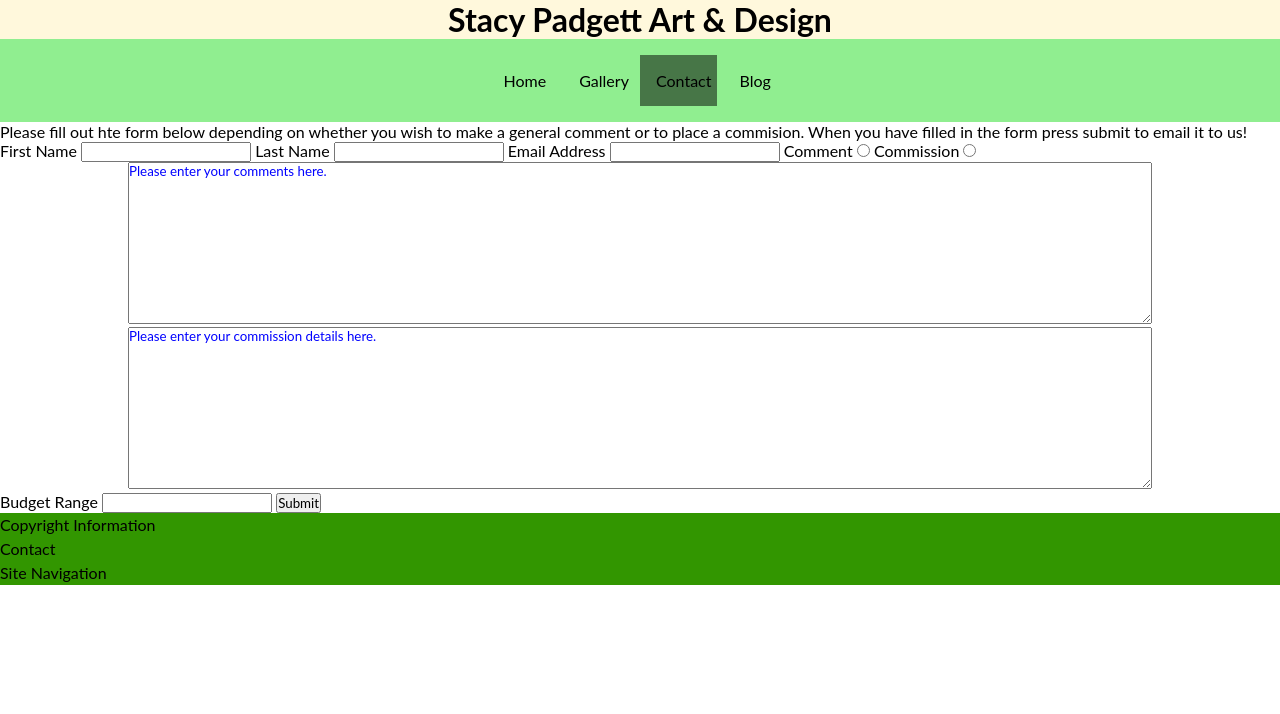
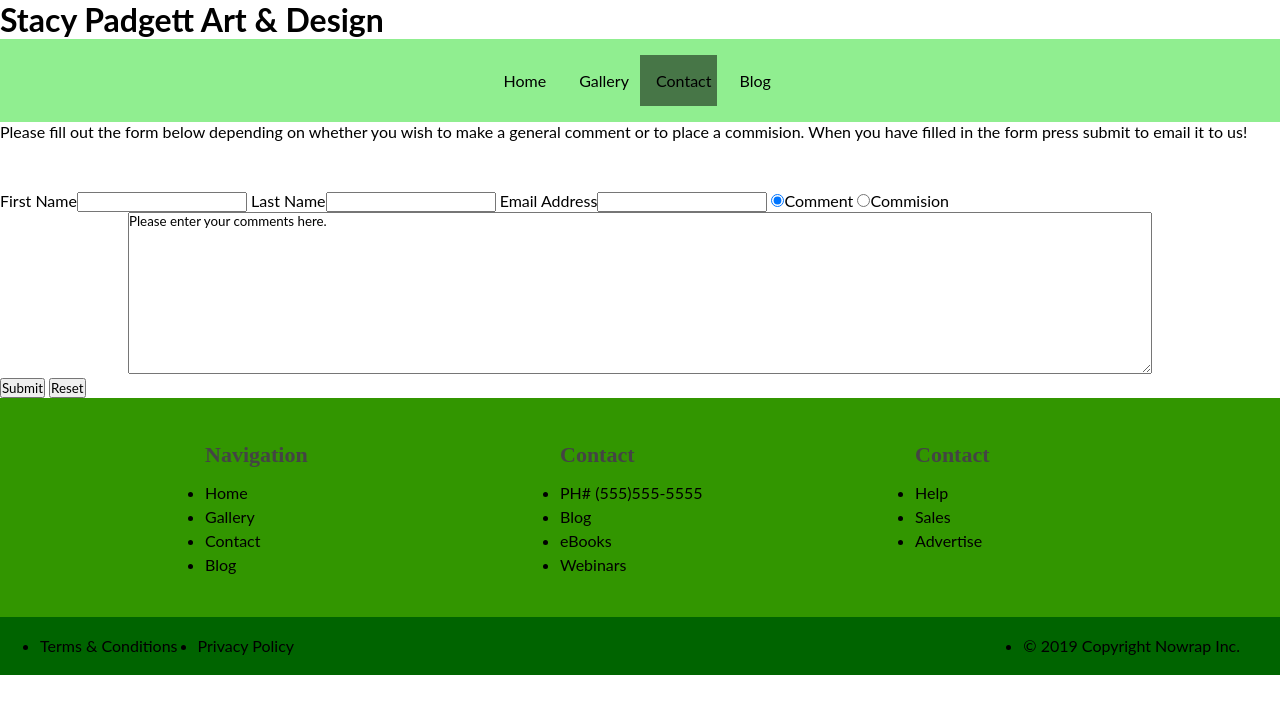
Before and after one commit to DeaconOrlov/StacyPadgettArt-Design, a plain HTML site: page contact.html in a window 1280 px wide. Drawn offline with Linux system fonts and the light colour scheme.

Commit message:
add email validation to form, add footer to all pages cleanup styling

```diff
--- a/contact.html
+++ b/contact.html
@@ -19,31 +19,64 @@
             <li> <a href="blog.html">Blog</a></li>
         </ul>
     </nav>
-    <p>Please fill out hte form below depending on whether you wish to make a general comment or to place a commision.  When you have filled in the form press submit to email it to us!</p>
-    <div class="contactForm">
-        <form>
-            <label for="fName">First Name</label>
-              <input type="text" id="fName" name="fName">
-            <label for="lName" >Last Name</label>
-              <input type="text" id="lName" name="lName">
-            <label for="eAddress">Email Address</label>
-              <input type="text" id="eAddress" name="eAddress">
-            <label for="rComment">Comment</label>
-              <input type="radio" id="rComment" name="rComment">
-            <label for="rCommission">Commission</label>
-              <input type="radio" id="rCommision" name="rCommission">
+    <p id="formInstruction">Please fill out the form below depending on whether you wish to make a general comment or to place a commision.  When you have filled in the form press submit to email it to us!</p>
+    <div class="contact">
+        <form name="contactForm">
+            <label for="fName">First Name<input type="text" id="fName" name="fName"></label>
+            <label for="lName" >Last Name<input type="text" id="lName" name="lName"></label>
+            <label for="eAddress">Email Address<input type="text" id="eAddress" name="eAddress"></label>
+            <label><input name="commentType" id="rcomment" type="radio" checked="checked">Comment</label>
+            <label><input name="commentType" id="rCommission" type="radio">Commision</label>
             <textarea name="commentsBody" rows="10" columns="10">Please enter your comments here.</textarea>
-            <textarea name="commissionBody" rows="10" columns="10">Please enter your commission details here.</textarea>
-            <label for="budget">Budget Range</label>
-              <input type="text" id="budget" name="budget">
-            <input type="submit">
+            <div id="commissionField">
+              <textarea name="commissionBody" rows="10" columns="10">Please enter your commission details here.</textarea>
+              <label for="budget">Budget Range<input type="text" id="budget" name="budget"></label>
+            </div>
+            <input type="submit" onclick="ValidateEmail(document.contactForm.eAddress)">
+            <input type="reset">
         </form>
     </div>
     <script src="js/scripts.js"></script>
 </body>
+<div class="container"></div>
 <footer>
-   <p>Copyright Information</p>
-   <p>Contact</p>
-   <p>Site Navigation</p>
+    <!-- Footer main -->
+    <section class="footMain">
+        <div class="footMain-item">
+            <h2 class="footTitle">Navigation</h2>
+            <ul>
+                <li><a href="index.html">Home</a></li>
+                <li><a href="gallery.html">Gallery</a></li>
+                <li><a href="contact.html">Contact</a></li>
+                <li><a href="blog.html">Blog</a></li>
+            </ul>
+        </div>
+        <div class="footMain-item">
+            <h2 class="footTitle">Contact</h2>
+            <ul>
+                <li>PH# (555)555-5555</a></li>
+                <li><a href="#">Blog</a></li>
+                <li><a href="#">eBooks</a></li>
+                <li><a href="#">Webinars</a></li>
+            </ul>
+        </div>
+        <div class="footMain-item">
+            <h2 class="footTitle">Contact</h2>
+            <ul>
+                <li><a href="#">Help</a></li>
+                <li><a href="#">Sales</a></li>
+                <li><a href="#">Advertise</a></li>
+            </ul>
+        </div>
+    </section>
+
+    <!-- Footer legal -->
+    <section class="footLegal">
+        <ul class="footLegal-list">
+            <li><a href="#">Terms &amp; Conditions</a></li>
+            <li><a href="#">Privacy Policy</a></li>
+            <li>&copy; 2019 Copyright Nowrap Inc.</li>
+        </ul>
+    </section>
 </footer>
 </html>
--- a/css/styles.css
+++ b/css/styles.css
@@ -6,6 +6,23 @@
     padding: 0;
   }
 
+#titleBar {
+  display: flex;
+  background-color: cornsilk;
+  padding: 5px;
+  margin: 0;
+  align-items: center;
+}
+
+
+
+#titleBar img {
+  width: 100px;
+  background-color: #fff;
+  margin: 0;
+  padding: 0;
+  border-radius: 50%;
+}
 
 body {
     display: flex;
@@ -14,12 +31,9 @@ body {
     margin: 0;
 }
 
-body h1 {
-    background-color: cornsilk;
-    padding: 0;
-    margin: 0;
-    text-align: center;
-}
+
+
+
 
 /* Begin Nav Styling*/
 
@@ -110,6 +124,33 @@ nav ul {display: none;}
 }
 
 
+
+
+.contact {
+  display: flex;
+  flex-direction:column;
+  margin-top: 50px;
+
+}
+
+textarea {
+  margin:0 10vw 0 10vw;
+  width: 80vw;
+
+}
+
+#commissionField {
+  display: none;
+}
+
+#commissionField.show {
+  display: flex;
+  flex-direction: column;
+}
+
+
+
+
 footer {
   background-color: rgb(50, 150,0);
   color: #000;
@@ -122,73 +163,55 @@ footer {
 a:hover {
   text-decoration: underline;
 }
-  .ft-title {
+.footTitle {
   color: #444;
   font-family: "Merriweather", serif;
   font-size: 1.375rem;
   padding-bottom: 0.625rem;
 }
-  /* Sticks footer to bottom */
-  body {
-    display: flex;
-    min-height: 100vh;
-    flex-direction: column;
-  }
+
 .container {
   flex: 1;
 }
 /* Footer main */
-  .ft-main {
+.footMain {
   padding: 1.25rem 1.875rem;
   display: flex;
   flex-wrap: wrap;
 }
 @media only screen and (min-width: 29.8125rem /* 477px */) {
-    .ft-main {
+  .footMain {
     justify-content: space-evenly;
   }
 }
 @media only screen and (min-width: 77.5rem /* 1240px */) {
-    .ft-main {
+  .footMain {
     justify-content: space-evenly;
   }
 }
-  .ft-main-item {
+.footMain-item {
   padding: 1.25rem;
   min-width: 12.5rem;
 }
 
 /* Footer legal */
-  .ft-legal {
+.footLegal {
   padding: 0.9375rem 1.875rem;
   background-color: darkgreen;
 }
-  .ft-legal-list {
+.footLegal-list {
   width: 100%;
   display: flex;
   flex-wrap: wrap;
 }
-  .ft-legal-list li {
+.footLegal-list li {
   margin: 0.125rem 0.625rem;
   white-space: nowrap;
 }
 /* one before the last child */
-  .ft-legal-list li:nth-last-child(2) {
+.footLegal-list li:nth-last-child(2) {
     flex: 1;
 }
-
-#contactForm {
-  display: flex;
-  flex-direction:column;
-}
-
-textarea {
-  margin:0 10vw 0 10vw;
-  width: 80vw;
-  color: blue;
-}
-
-
 
 /* Medium Screens */
 
--- a/js/scripts.js
+++ b/js/scripts.js
@@ -3,3 +3,30 @@ function toggleMenu() {
 }
 const btn = document.getElementById('hamburgerBtn');
 btn.onclick = toggleMenu;
+
+function ValidateEmail(inputText)
+{
+const mailformat = /^[a-zA-Z0-9.!#$%&'*+/=?^_`{|}~-]+@[a-zA-Z0-9-]+(?:\.[a-zA-Z0-9-]+)*$/;
+if(inputText.value.match(mailformat))
+{
+alert("Valid email address!");
+document.commentForm.eAddress.focus();
+return true;
+}
+else
+{
+alert("You have entered an invalid email address!");
+document.commentForm.eAddress.focus();
+return false;
+}
+}
+
+function ToggleComment() {
+    const radios = document.getElementByName(commentType);
+    for (i = 0; i < radios.length; i++) {
+        if (radios[i].checked) {
+            return radios[i].value;
+        }
+    }
+    return null;
+}
```
Also changed, not shown: blog.html (+39 -3 lines), gallery.html (+39 -3 lines), index.html (+13 -17 lines), img/ladybug3color.svg (added). Lines whose indentation alone changed are shown as unchanged.
